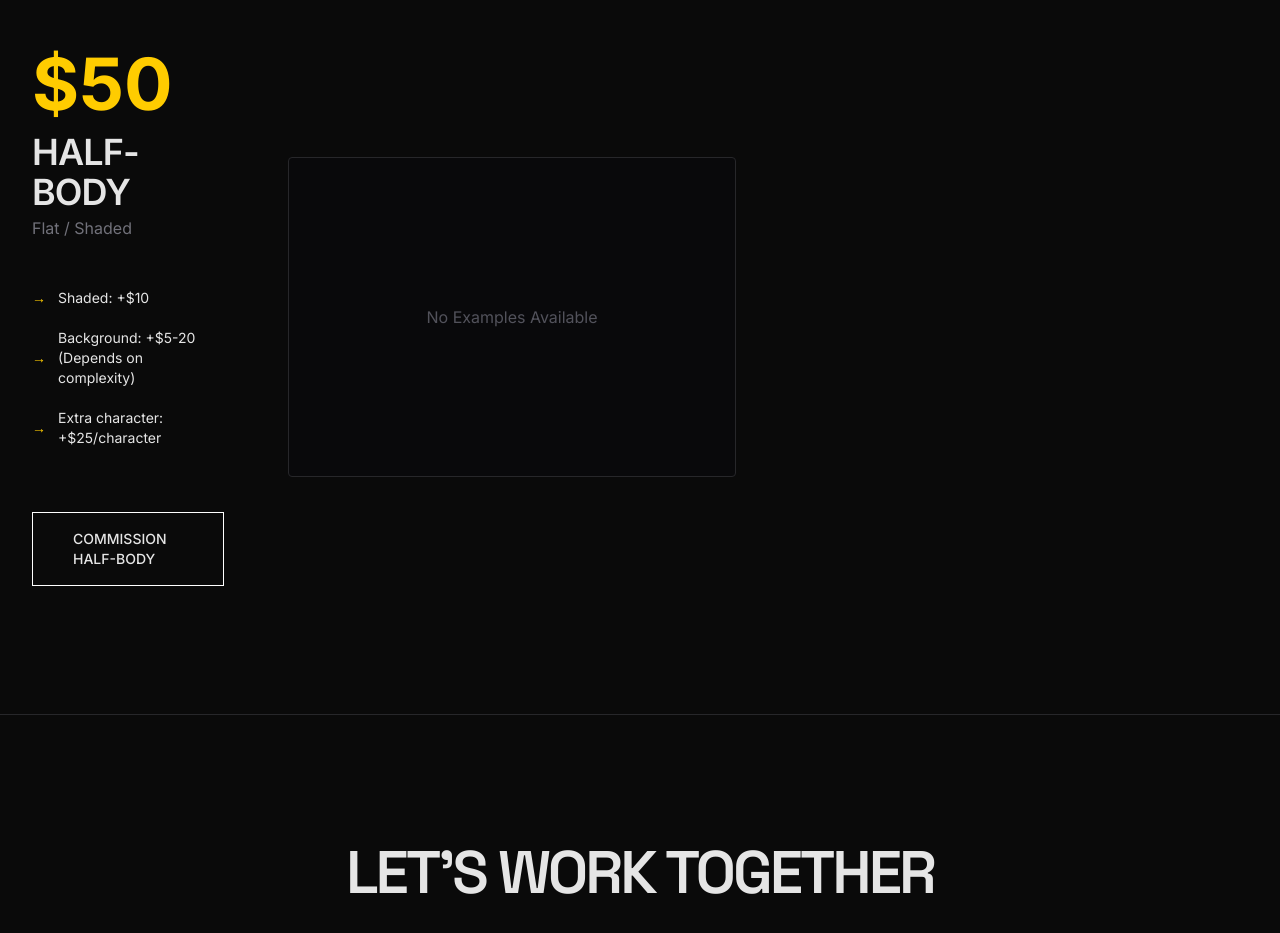
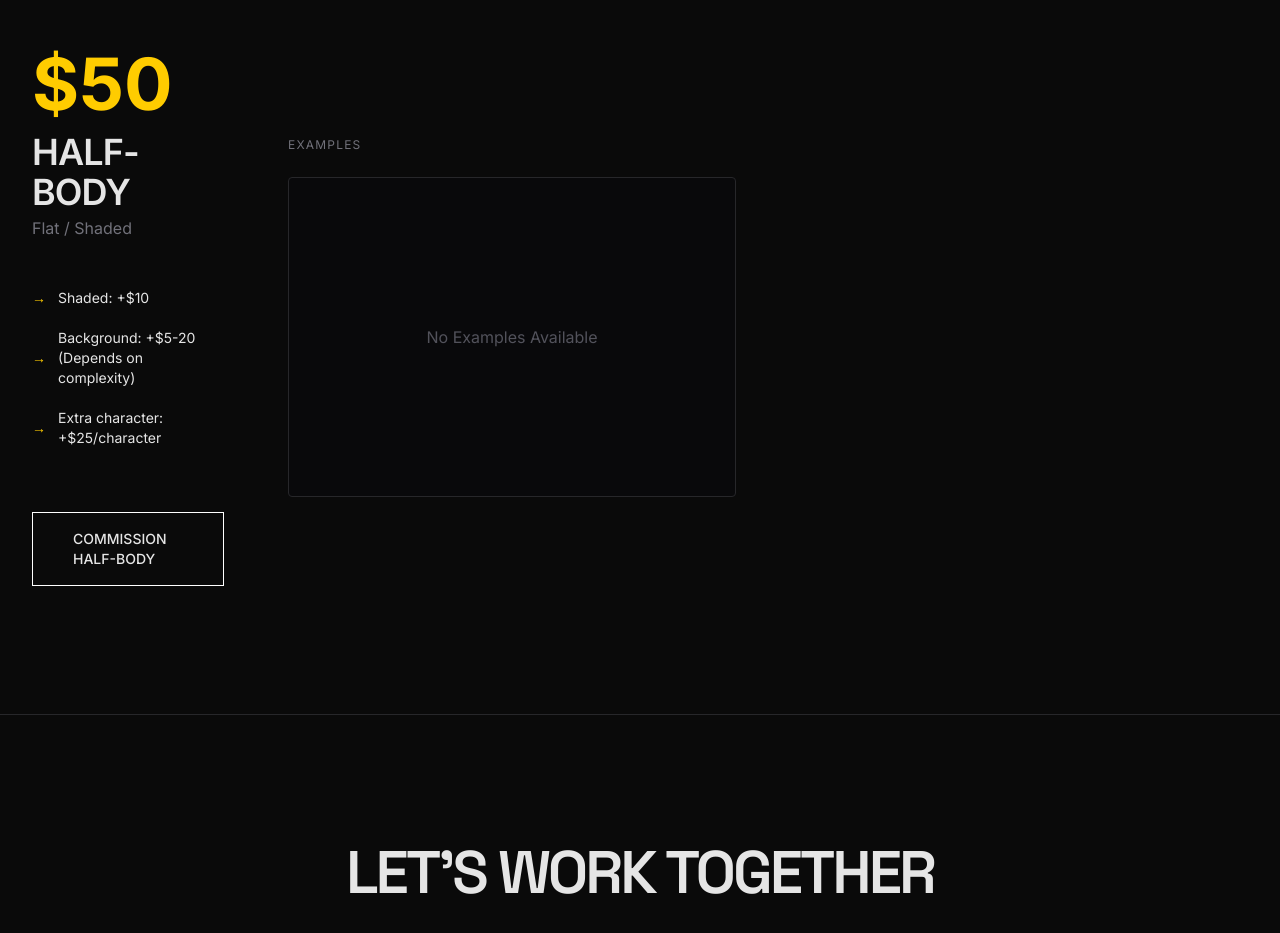
Before and after one commit to CorvosCorp/corvoscorp.github.io, a plain HTML site: page index.html in a window 1280 px wide. Shown: the part 3120-4053 px from the top of the page. Drawn offline with nearby package versions, Linux system fonts and the light colour scheme.

Commit message:
Update index.html

```diff
--- a/index.html
+++ b/index.html
@@ -195,9 +195,12 @@
               COMMISSION HALF-BODY
             </a>
           </div>
-          <div class="md:col-span-8">
-            <div class="md:col-span-8 h-80 border border-zinc-800 bg-zinc-950 flex items-center justify-center text-zinc-600 rounded">
-              No Examples Available
+         <div class="md:col-span-8">
+            <p class="uppercase text-xs tracking-widest text-zinc-500 mb-6">EXAMPLES</p>
+            <div class="h-80 border border-zinc-800 bg-zinc-950 flex items-center justify-center text-zinc-600 rounded text-center">
+              <div>
+                No Examples Available
+              </div>
             </div>
           </div>
         </div>
```
